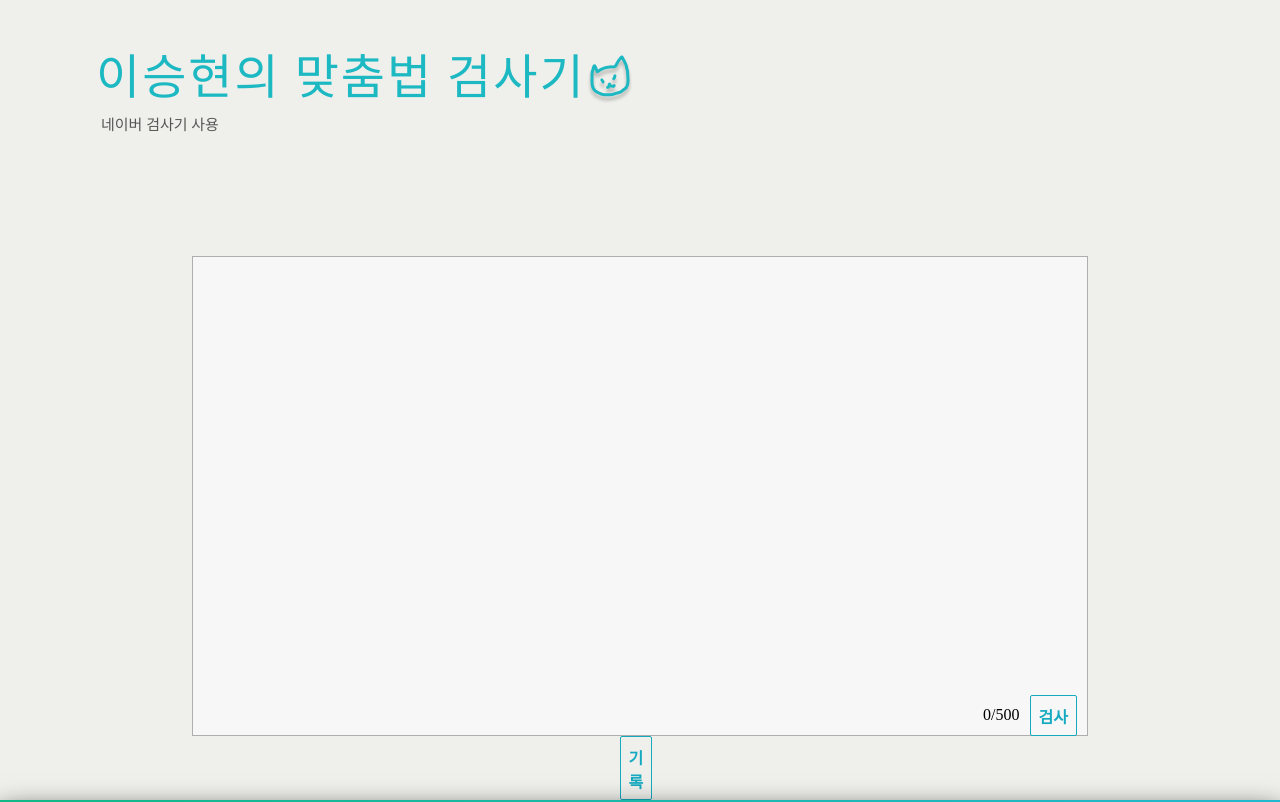
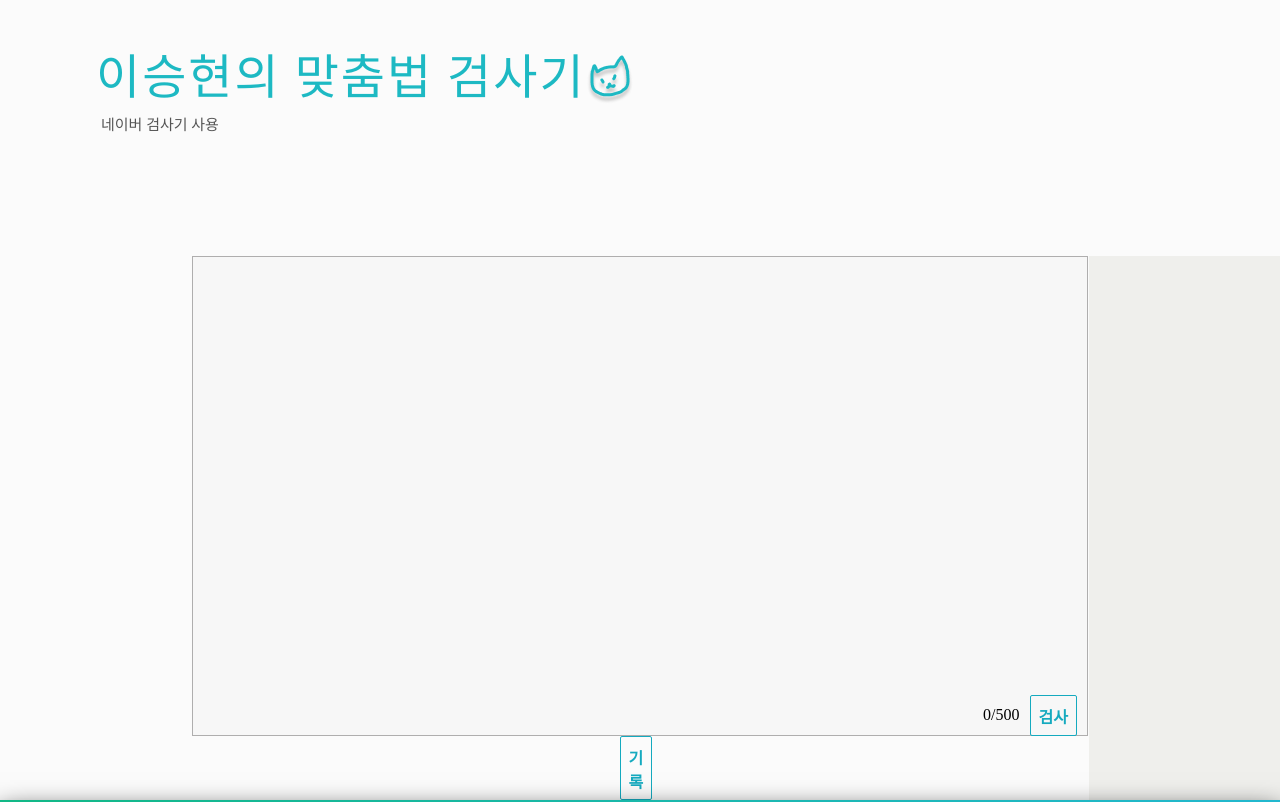
Before and after one commit to shlee0114/spellChecker, a React (Create React App) app in the folder frontend/grammar-check/: page / in a window 1280 px wide. Shown: the top 802 px of the page. Built offline with nearby package versions, Linux system fonts and the light colour scheme; no server answers; a web font is replaced by a local one.

Commit message:
Change : 배경 색 변경

```diff
--- a/frontend/grammar-check/src/index.css
+++ b/frontend/grammar-check/src/index.css
@@ -8,7 +8,7 @@ BODY {
     width      : 100%;
     height      : 100%;
     margin: 0;
-    background: #EFEFEC;
+    background: #FBFBFB;
 }
 BODY {
     -ms-overflow-style: none; /* IE and Edge */
```
